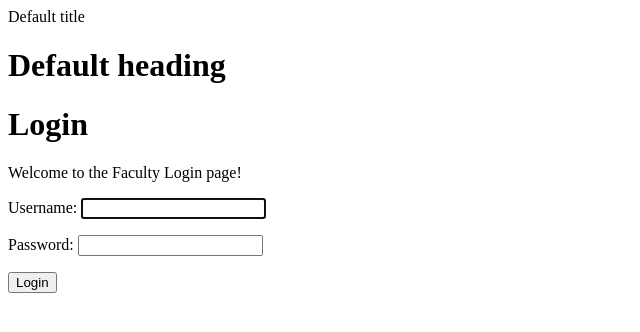
After one commit to sid2983/sams, a Django app: page /users/facultyLogin/ in a window 1280 px wide. The commit adds this page. Shown: the top 332 px of the page, without its empty margins (0-640 px from the left). Run offline with Django 4.2, Linux system fonts and the light colour scheme; some libraries are stand-ins or nearby versions.

Commit message:
authentication done

```diff
--- a/home/urls.py
+++ b/home/urls.py
@@ -2,9 +2,12 @@
 
 from django.contrib import admin
 from django.urls import path, include
+from home.views import *
+
+app_name = "home"
 
 urlpatterns = [
-
+    path('',home,name="home"),
 
     # Add other app URLs here
 ]
--- a/home/views.py
+++ b/home/views.py
@@ -1,3 +1,8 @@
 from django.shortcuts import render
+#import current_user
+
 
 # Create your views here.
+def home(request):
+    print(request.user) # this shows user name in terminal when login is done
+    return render(request, 'home/home.html', {'title': 'Home'})
--- a/templates/base.html
+++ b/templates/base.html
@@ -1,4 +1,6 @@
 {% load static %}
+
+
 <!DOCTYPE html>
 <html lang="en">
     <head>
@@ -8,6 +10,7 @@
     </head>
 
     <body>
+
         <h1> {% block heading %} Default heading {% endblock %} </h1>
         {% block content %} Default content {% endblock %}
     </body>
--- /dev/null
+++ b/templates/users/faculty_login.html
@@ -0,0 +1,13 @@
+{% extends 'base.html' %}
+{% load tailwind_filters %}
+
+{% block content %}
+    <h1>Login</h1>
+    <p> Welcome to the Faculty Login page!</p>
+
+    <form method="POST">
+        {% csrf_token %}
+        {{ fac_login_form | crispy }}
+        <button type="submit">Login</button>
+{% endblock %}
+\
--- a/templates/users/registration_success.html
+++ b/templates/users/registration_success.html
@@ -1,6 +1,6 @@
 {% extends 'base.html' %}
 
-{% block title %} Document {% endblock %}
+
 
 {% block title %} Registration Success! {% endblock %}
 <!-- <!DOCTYPE html>
--- a/templates/users/student_registration.html
+++ b/templates/users/student_registration.html
@@ -8,10 +8,11 @@
 
 {% block content %}
 <form method="POST">
+
     {% csrf_token %}
 
-    {{ user_form  }}
-    {{ student_form  }}
+    {{ user_form | crispy }}
+    {{ student_form | crispy }}
     <input type="submit" value="'Submit">
 </form>
 {% endblock %}
--- a/users/forms.py
+++ b/users/forms.py
@@ -37,6 +37,7 @@
 from django import forms
 
 from .models import CustomUser, Student, Faculty
+from django.contrib.auth.forms import AuthenticationForm
 
 class CustomUserForm(forms.ModelForm):
     password2 = forms.CharField(label='Confirm Password', widget=forms.PasswordInput)
@@ -91,3 +92,12 @@
             'shift': 'Shift',
             'designation': 'Designation',
         }
+
+
+class StudentLoginForm(AuthenticationForm):
+    class Meta:
+        fields = ['username', 'password']
+
+class FacultyLoginForm(AuthenticationForm):
+    class Meta:
+        fields = ['username', 'password']
--- a/users/urls.py
+++ b/users/urls.py
@@ -1,11 +1,17 @@
 # users/urls.py
 
 from django.urls import path
-from . import views
+from users import views
 
+app_name = "users"
 
 urlpatterns = [
-    path("studentRegister", views.student_registration, name="student registration"),
-    path("facultyRegister", views.faculty_registration, name="faculty registration"),
-    path("registrationSuccess", views.registration_success, name='registration success'),
+    path("studentRegister/", views.student_registration, name="student_registration"),
+    path("facultyRegister/", views.faculty_registration, name="faculty_registration"),
+    path("success/", views.registration_success, name="registration_success"),
+    path("facultyLogin/", views.faculty_login, name="faculty_login"),
+    path("studentLogin/", views.student_login, name="student_login"),
+    path("facultyLogout/", views.faculty_logout, name="faculty_logout"),
+    path("studentLogout/", views.student_logout, name="student_logout"),
+
 ]
--- a/users/views.py
+++ b/users/views.py
@@ -2,7 +2,14 @@
 from django.contrib.auth import login
 from .forms import StudentRegistrationForm, CustomUserForm, FacultyRegistrationForm
 from .models import CustomUser, Student
+from django.http import HttpResponseRedirect
+from django.urls import reverse
 
+from django.shortcuts import render, redirect
+from django.contrib.auth import authenticate, login, logout
+from .forms import StudentLoginForm, FacultyLoginForm
+# messages
+from django.contrib import messages
 # Create your views here.
 # def studentRegistration(request):
 #     if (request.method == 'POST'):
@@ -22,6 +29,7 @@
 
 
 def student_registration(request):
+    print('not works')
     if request.method == 'POST':
         print('stu works')
         user_form = CustomUserForm(request.POST)
@@ -38,7 +46,8 @@
             student.save()
             print('stu works')
 
-            return redirect('registration success')  # Redirect to the home page or a specific URL after registration
+            return HttpResponseRedirect(reverse("users:registration_success"))
+        # Redirect to the home page or a specific URL after registration
     else:
         user_form = CustomUserForm()
         student_form = StudentRegistrationForm()
@@ -62,15 +71,59 @@
             faculty = faculty_form.save(commit=False)
             faculty.user = user
             faculty.save()
-
+            print('fac works')
             # Redirect to a success page or any other page you prefer
-            return redirect('registration_success')
+            return HttpResponseRedirect(reverse("users:registration_success")) # sending to same registration success page for example
 
     else:
         user_form = CustomUserForm()
         faculty_form = FacultyRegistrationForm()
 
-    return render(request, 'faculty_registration.html', {'user_form': user_form, 'faculty_form': faculty_form,'user_type':'Faculty'})
+    return render(request, 'users/faculty_registration.html', {'user_form': user_form, 'faculty_form': faculty_form,'user_type':'Faculty'})
 
 def registration_success(request):
     return render(request, 'users/registration_success.html')
+
+
+# users/views.py
+
+
+def student_login(request):
+    if request.method == 'POST':
+        form = StudentLoginForm(request, data=request.POST)
+        if form.is_valid():
+            user = authenticate(request, **form.cleaned_data)
+            if user is not None:
+                login(request, user)
+                # Redirect to student dashboard or any other page
+                return HttpResponseRedirect(reverse("users:registration_success")) # sending to same registration success page for example
+    else:
+        form = StudentLoginForm()
+
+    return render(request, 'users/student_login.html', {'stu_login_form': form})
+
+def faculty_login(request):
+    if request.method == 'POST':
+        form = FacultyLoginForm(request, data=request.POST)
+        if form.is_valid():
+            user = authenticate(request, **form.cleaned_data)
+            if user is not None:
+                login(request, user)
+                # Redirect to faculty dashboard or any other page
+                return HttpResponseRedirect(reverse("users:registration_success")) # sending to same registration success page for example
+    else:
+        form = FacultyLoginForm()
+
+    return render(request, 'users/faculty_login.html', {'fac_login_form': form})
+
+#faculty_logout
+def faculty_logout(request):
+    logout(request)
+    messages.success(request, 'You have been logged out.')
+    return HttpResponseRedirect(reverse("home:home"))
+
+#student_logout
+def student_logout(request):
+    logout(request)
+    messages.success(request, 'You have been logged out.')
+    return HttpResponseRedirect(reverse("home:home"))
```
Also changed, not shown: templates/home/home.html (added, +11 -0 lines), templates/users/student_login.html (added, +12 -0 lines), db.sqlite3.
